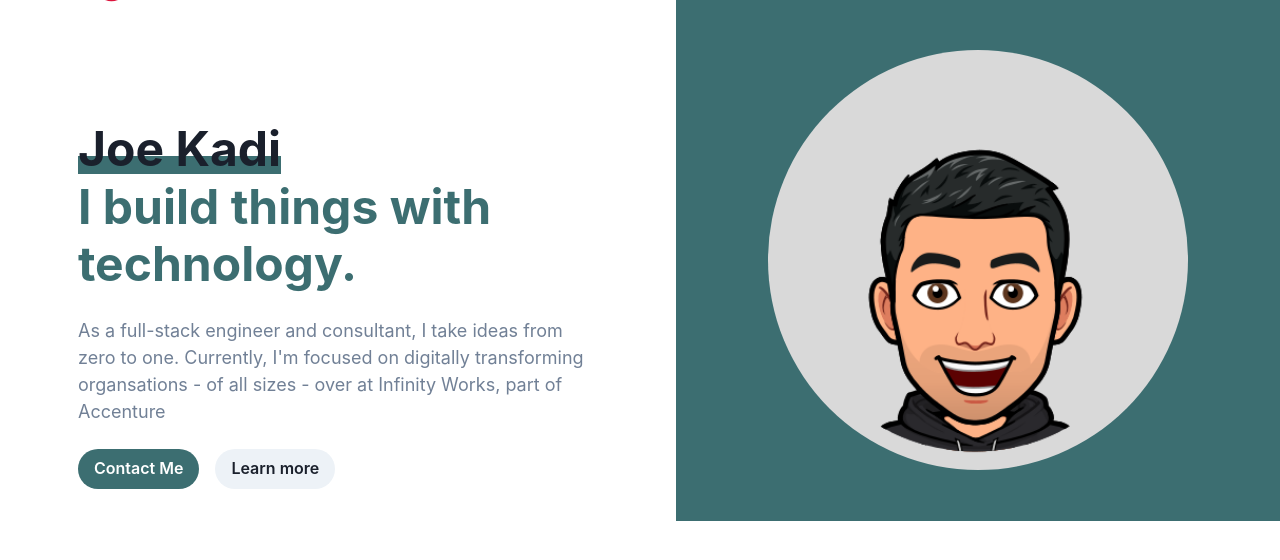
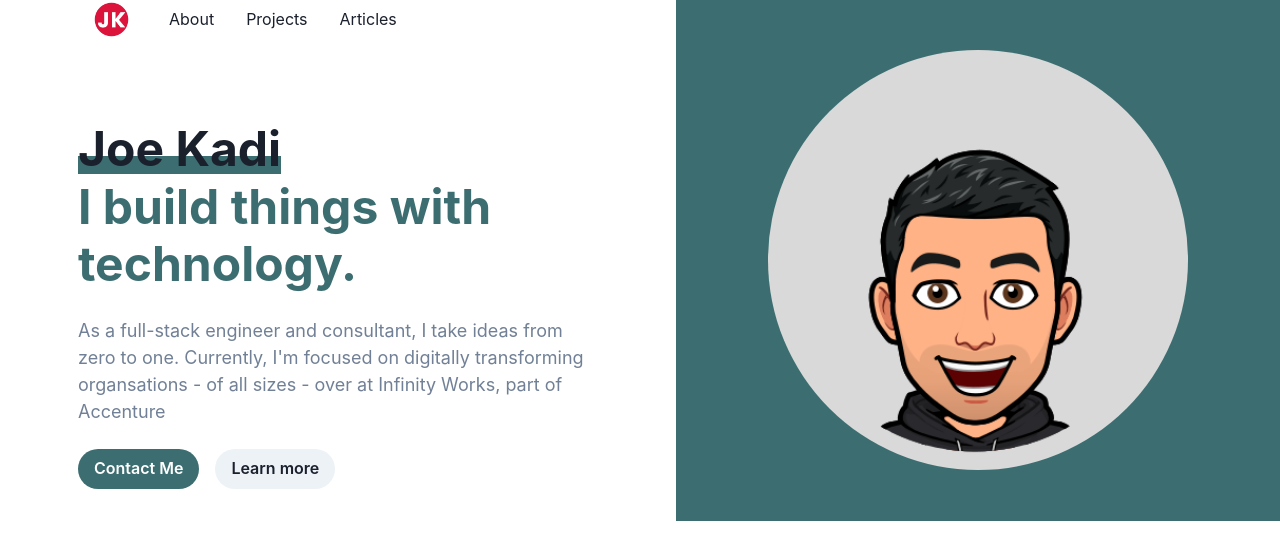
Before and after one commit to joekadi/portfolio-site-v2, a React (Create React App) app: page / in a window 1280 px wide. Shown: the top 560 px of the page. Built offline with nearby package versions, Linux system fonts and the light colour scheme.

Commit message:
some styling

```diff
--- a/src/components/about.js
+++ b/src/components/about.js
@@ -12,7 +12,7 @@ import {
     IconButton,
     useDisclosure,
     HStack,
-    Spacer,
+    Center,
 
   } from '@chakra-ui/react';
 import { HamburgerIcon, CloseIcon } from '@chakra-ui/icons';
@@ -36,21 +36,23 @@ export default function About() {
       const { isOpen, onOpen, onClose } = useDisclosure();
 
     return (
-      <Stack minH={'60vh'} direction={{ base: 'column', md: 'row' }}>
+      <Stack minH={'60vh'} direction={{ base: 'column', lg: 'row' }}>
 
         <Flex p={8} flex={1} align={'center'} justify={'center'}>
           <Stack spacing={6} w={'full'} maxW={'lg'}>
-            <Box px={4} position={'relative'} top={[-6, -5, -20, -20]}>
+            <Box px={4} position={'relative'} top={[-8, -12, -27, -42, -45, -55]}>
                 <Flex h={16} alignItems={'center'} justifyContent={'space-between'}>
                   <IconButton
                     size={'md'}
                     icon={isOpen ? <CloseIcon /> : <HamburgerIcon />}
                     aria-label={'Open Menu'}
-                    display={{ md: 'none' }}
+                    display={{ lg: 'none' }}
                     onClick={isOpen ? onClose : onOpen}
+                    position={'relative'}
+                    left={[-7, -12, null, null, null, null]}
                   />
                   <HStack spacing={8} alignItems={'center'}>
-                    <Box>
+                    <Box position={'relative'} right={[-7, -10, 0, 0, 0, 0]}>
                       <Image
                       borderRadius='full'
                       boxSize='35px'
@@ -61,7 +63,7 @@ export default function About() {
                     <HStack
                       as={'nav'}
                       spacing={4}
-                      display={{ base: 'none', md: 'flex' }}>
+                      display={{ base: 'none', lg: 'flex' }}>
                       {Links.map((link) => (
                         <NavLink key={link}>{link}</NavLink>
                       ))}
@@ -70,7 +72,7 @@ export default function About() {
                 </Flex>
 
                 {isOpen ? (
-                  <Box pb={4} display={{ md: 'none' }}>
+                  <Box pb={4} display={{ lg: 'none' }}>
                     <Stack as={'nav'} spacing={4}>
                       {Links.map((link) => (
                         <NavLink key={link}>{link}</NavLink>
@@ -119,14 +121,18 @@ export default function About() {
             </Stack>
           </Stack>
         </Flex>
-        <Flex flex={1} bg='#3C6E71' align={'center'} justify={'center'}>
+        <Flex flex={1} align={'center'} justify={'center'}>
+          <Center bg='#3C6E71' width={'100%'} height={'100%'}>
             <Image
               borderRadius='full'
-            boxSize={[105, 180, 300, 420]}
+              boxSize={[100, 180, 240, 300, 420]}
               src='/bitmoji.png'
               alt='Joe Kadi'
               bg='#D9D9D9'
+              zIndex={1}
+              margin={5}
             />
+          </Center>
         </Flex>
       </Stack>
     );
```
Lines whose indentation alone changed are shown as unchanged.
